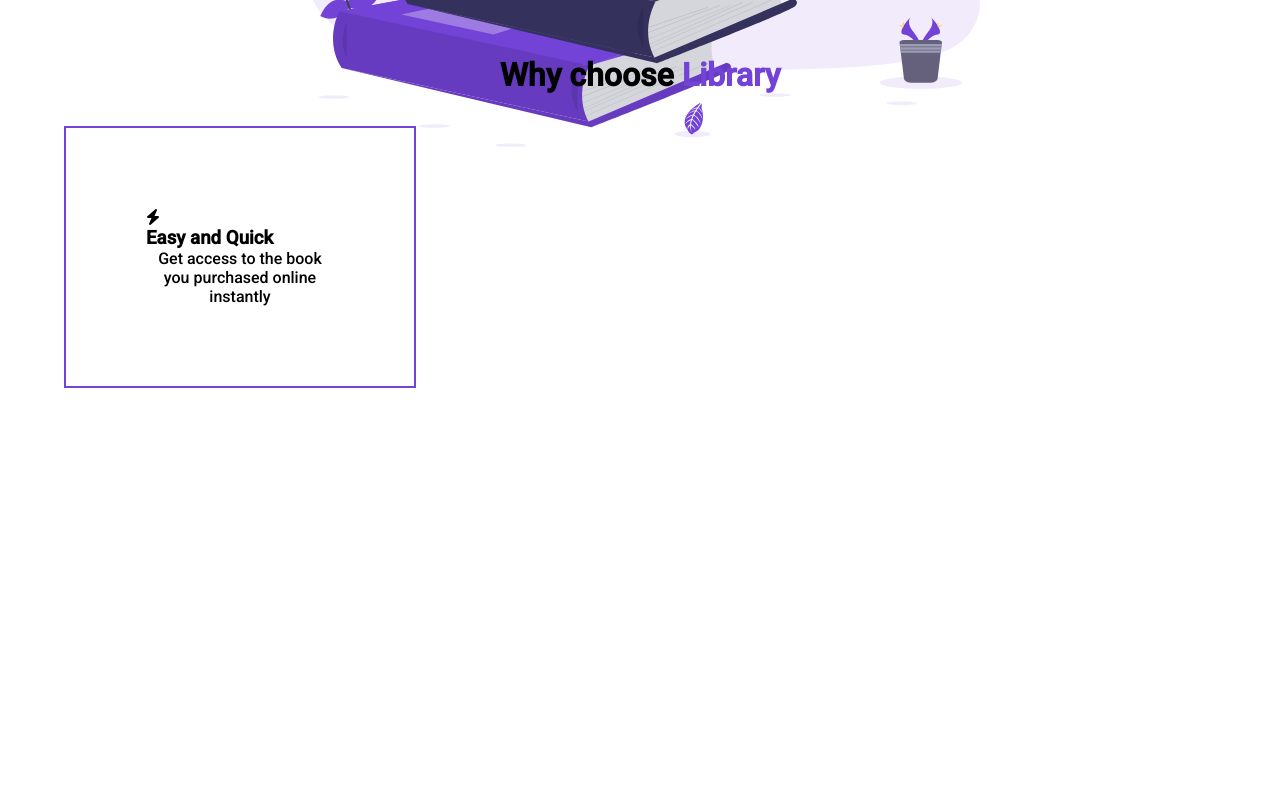
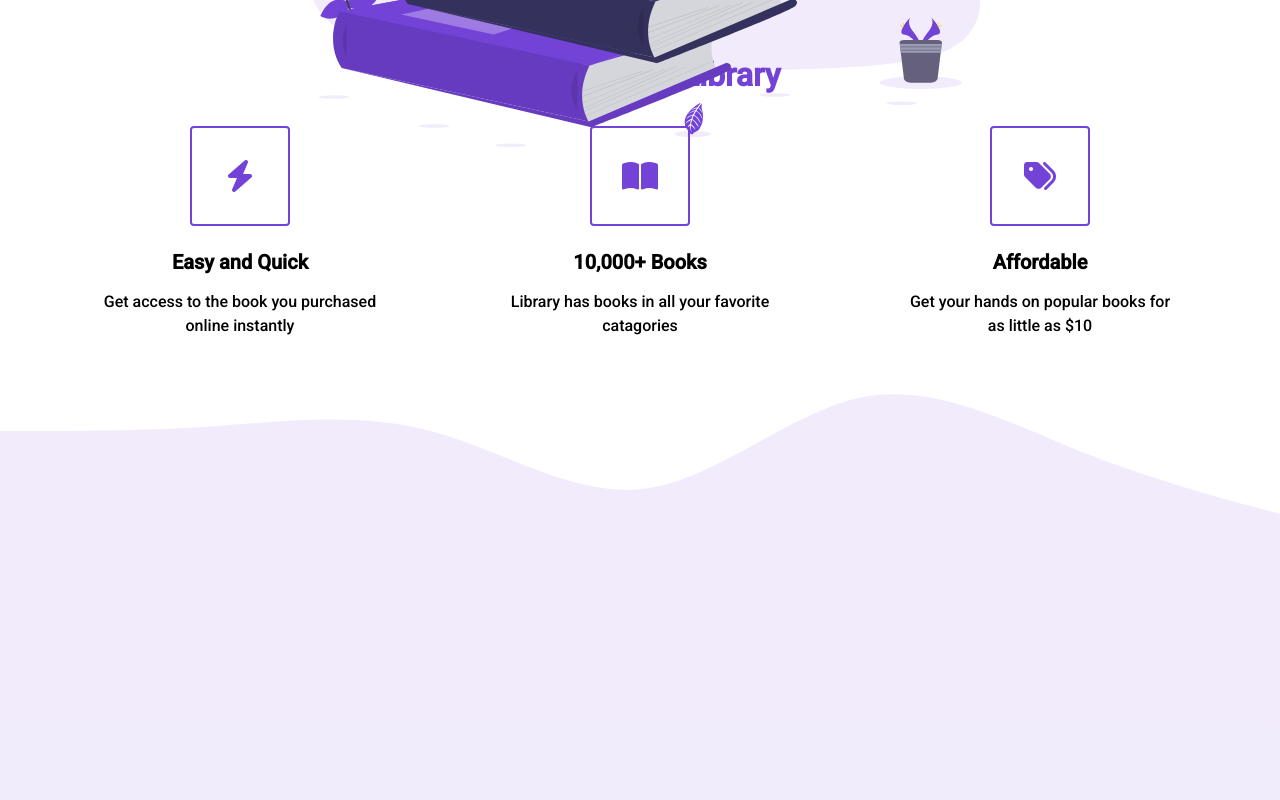
Before and after one commit to jens5cs/ecom-library, a plain HTML site: page index.html in a window 1280 px wide. Shown: the part 800-1600 px from the top of the page. Before the commit the page ends 1468 px from the top, so only its background shows below. Drawn offline with Linux system fonts and the light colour scheme.

Commit message:
add wave

```diff
--- a/index.html
+++ b/index.html
@@ -43,6 +43,7 @@
                 <div class="highlight">
                  <div class="highlight__img">
                     <i class="fas fa-bolt"></i>
+                </div>
                     <h3 class="highlight__subtitle">
                         Easy and Quick
                     </h3>
@@ -50,19 +51,41 @@
                       Get access to the book you purchased online instantly
                     </p>
                   </div>
+                  <div class="highlight">
+                    <div class="highlight__img">
+                       <i class="fas fa-book-open"></i>
+                   </div>
+                       <h3 class="highlight__subtitle">
+                           10,000+ Books
+                       </h3>
+                       <p class="highlight__para">
+                         Library has books in all your favorite catagories
+                       </p>
+                     </div>
+                     <div class="highlight">
+                        <div class="highlight__img">
+                           <i class="fas fa-tags"></i>
+                       </div>
+                           <h3 class="highlight__subtitle">
+                               Affordable
+                           </h3>
+                           <p class="highlight__para">
+                             Get your hands on popular books for as little as $10
+                           </p>
+                         </div>
              </div>
-            </div>
+             </div>
         </div>
        </section>
-
-      <!----> <section id="features">
+     <section id="features">
         <div class="container">
             <div class="row">
 
             </div>
         </div>
        </section>
-       <section id="recent">
+
+      <!---->  <section id="recent">
         <div class="container">
             <div class="row">
 
--- a/styles.css
+++ b/styles.css
@@ -7,6 +7,11 @@
     font-family: 'Roboto', sans-serif;
 }
 
+body {
+    max-width: 100vw;
+    overflow-x: hidden;
+}
+
 nav {
     height: 80px;
     display: flex;
@@ -14,6 +19,10 @@ nav {
 
 img {
     width: 100%;
+}
+
+p {
+    line-height: 1.5;
 }
 
 .nav__container {
@@ -121,6 +130,7 @@ button:active {
 
 .header__img--wrapper {
     padding: 20px;
+    z-index: 2;
 }
 
 .container {
@@ -139,6 +149,34 @@ HIGHLIGHTS
 
 */
 
+#highlights {
+    position: relative;
+    max-width: 100vw;
+}
+
+#highlights:after,
+#highlights:before {
+    background: url(assets/wave.svg);
+    content: "";
+    position: absolute;
+    width: 101vw;
+    height: 12vw;
+    left: 0;
+    z-index: 1;
+    background-size: cover;
+    background-repeat: no-repeat;
+}
+
+#highlights:before {
+   transform: translateY(-100%);
+    top: 1px;
+}
+
+#highlights:after {
+    transform: translateY(100%) rotate(180deg);
+    bottom: 1px;
+}
+
 .highlight__wrapper {
    display: flex;
 }
@@ -154,9 +192,34 @@ HIGHLIGHTS
 
 .highlight__para {
     text-align: center;
+    max-width: 280px;
 }
 
 .highlight__img {
     border: 2px solid #7342d6;
-    padding: 80px;
+    color: #7342d6;
+    width: 100px;
+    height: 100px;
+    display: flex;
+    align-items: center;
+    justify-content: center;
+    border-radius: 4px;
+    font-size: 32px;
+    margin-bottom: 24px;
 }
+
+.highlight__subtitle {
+    font-size: 20px;
+    margin-bottom: 16px;
+}
+
+/*
+
+FEATURES
+
+*/
+
+#features {
+    height: 1000px;
+    background-color: rgba(115, 66, 214, 0.1);
+}
```
